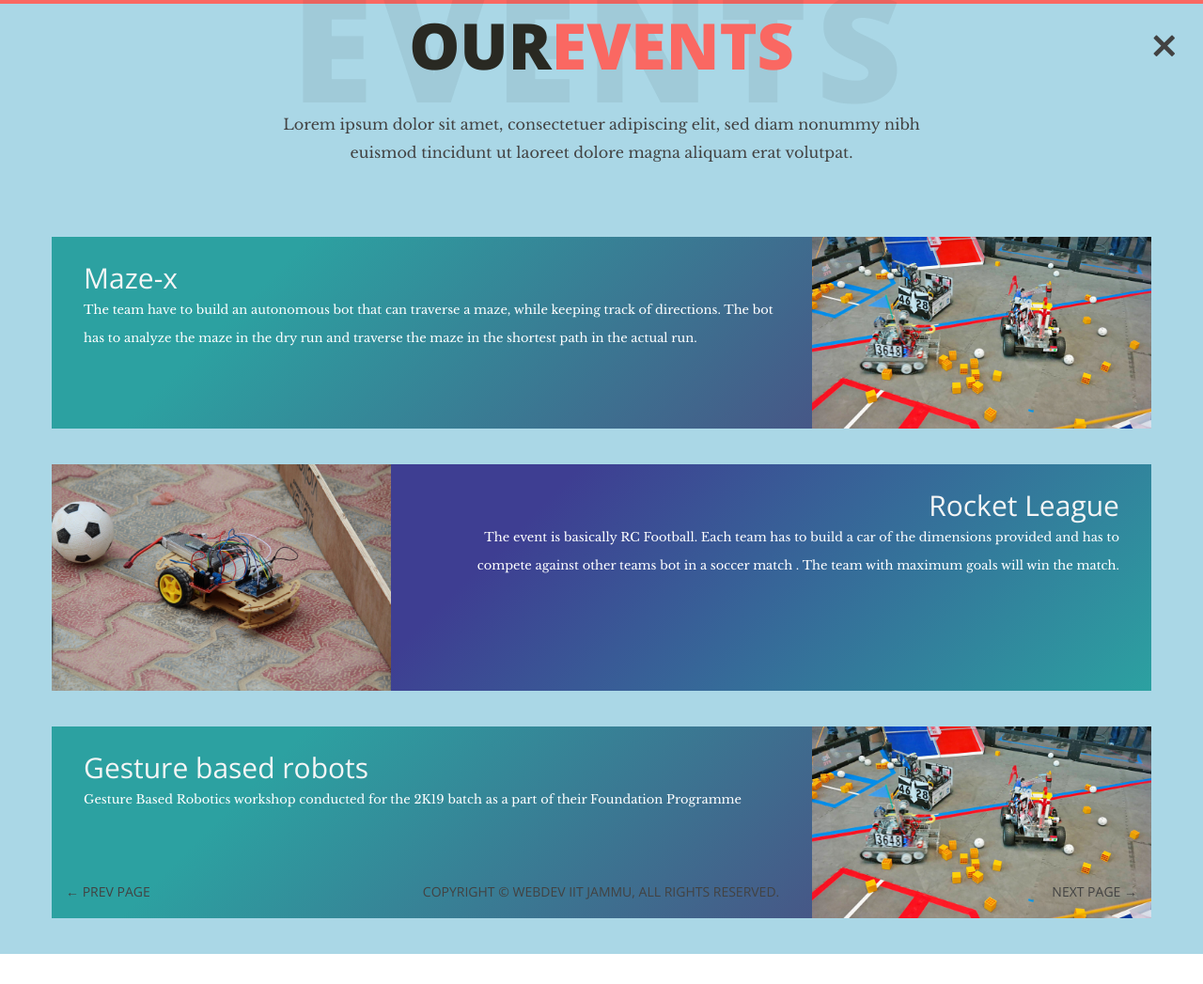
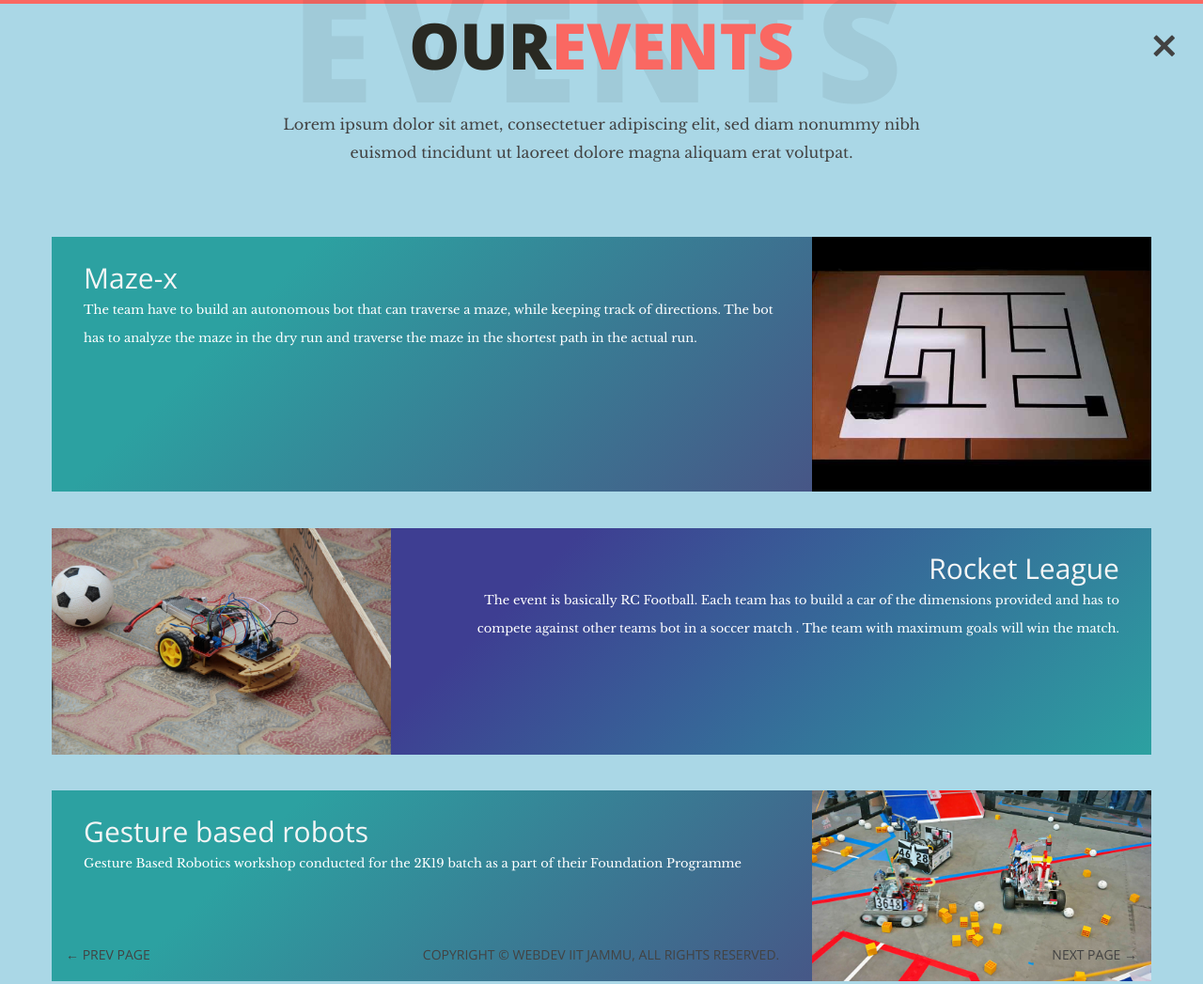
Before and after one commit to webdev-iitjammu/robosapiens, a plain HTML site: page event.html in a window 1280 px wide. Shown: the whole page at 94% size. Before the commit the page ends 1015 px from the top, so only its background shows below. Drawn offline with nearby package versions, Linux system fonts and the light colour scheme; files whose address does not match are found by name; a web font is replaced by a local one.

Commit message:
Update event.html

```diff
--- a/event.html
+++ b/event.html
@@ -78,7 +78,7 @@
 
               <div class="col-lg-4 align-self-end">
                 <img
-                  src="./img/event/headerbar.jpg"
+                  src="./img/event/maze-x.jpg"
                   style="max-width: 100%; max-height: 100%; object-fit: cover"
                   alt=""
                 />
```
